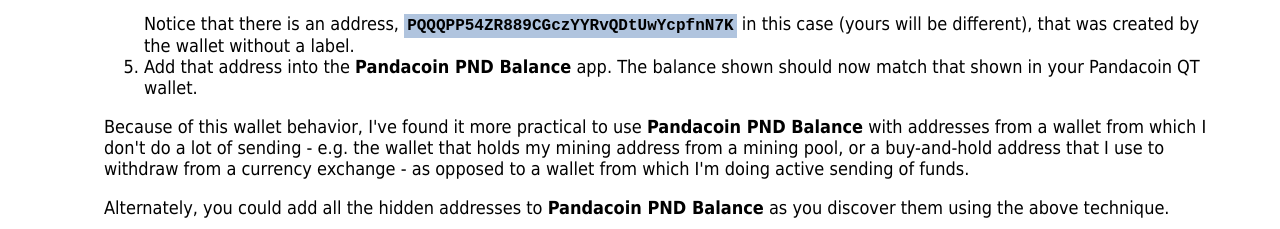
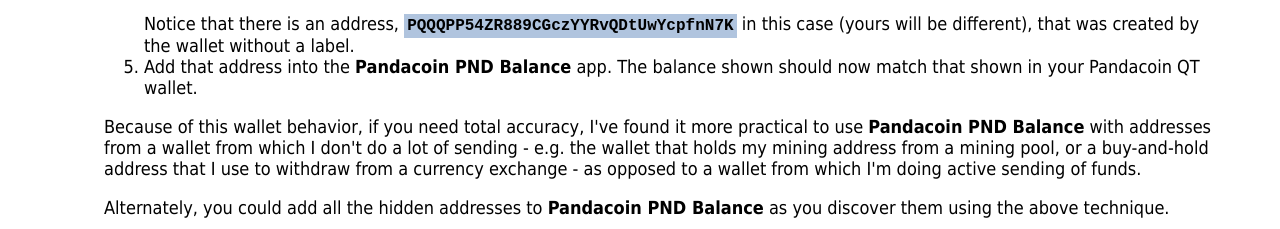
Before and after one commit to psydrake/pandacoinBalance, a browser extension: page webapp/merges/support.html in a window 1280 px wide. Shown: the part 919-1148 px from the top of the page. Drawn offline with Linux system fonts and the light colour scheme; files whose address does not match are found by name.

Commit message:
more subtle language changes

```diff
--- a/webapp/merges/support.html
+++ b/webapp/merges/support.html
@@ -92,7 +92,7 @@
 				<li>Add that address into the <strong>Pandacoin PND Balance</strong> app. The balance shown should now match that shown in your Pandacoin QT wallet.</li>
 			</ol>
 			</p>
-			<p>Because of this wallet behavior, I've found it more practical to use <strong>Pandacoin PND Balance</strong> with addresses from a wallet from which I don't do a lot of sending - e.g. the wallet that holds my mining address from a mining pool, or a buy-and-hold address that I use to withdraw from a currency exchange - as opposed to a wallet from which I'm doing active sending of funds.</p>
+			<p>Because of this wallet behavior, if you need total accuracy, I've found it more practical to use <strong>Pandacoin PND Balance</strong> with addresses from a wallet from which I don't do a lot of sending - e.g. the wallet that holds my mining address from a mining pool, or a buy-and-hold address that I use to withdraw from a currency exchange - as opposed to a wallet from which I'm doing active sending of funds.</p>
 			<p>Alternately, you could add all the hidden addresses to <strong>Pandacoin PND Balance</strong> as you discover them using the above technique.</p>
 		</li>
 	</ul>
```
